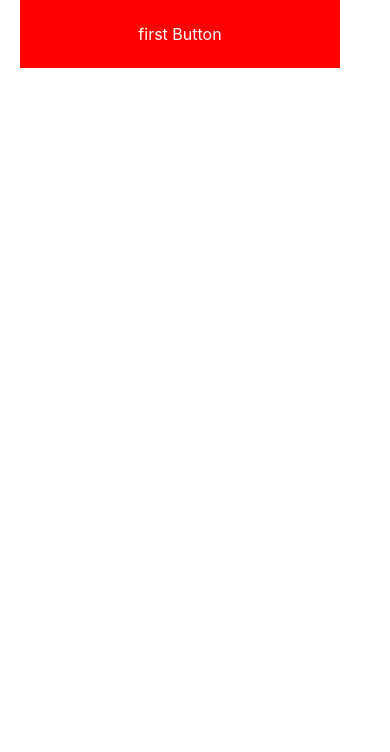
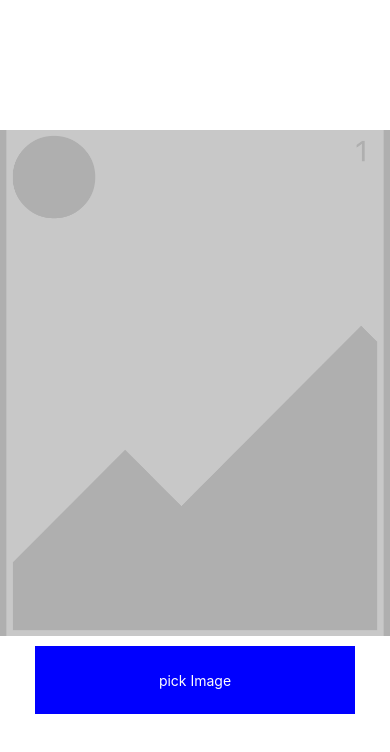
Before and after one commit to Mosspipat/react-native-expo, a React Native app: screen / in a window 390 px wide. Shown: the top 752 px of the page. Built offline with nearby package versions, Linux system fonts and the light colour scheme.

Commit message:
[feature]:press to select image from deive

```diff
--- a/App.tsx
+++ b/App.tsx
@@ -1,11 +1,32 @@
-import { StyleSheet, View, Pressable, Text } from "react-native";
-import MyButtonNative from "./components/MyButtonNative/MyButtonNative";
+import { Pressable, StyleSheet, Text, View } from "react-native";
+import MyButtonNative from "./component/MyButtonNative/MyButtonNative";
+import { UseImagePicker } from "./hook/UseImagePicker/UseImagePicker";
+import { useState } from "react";
+import ButtonSelectImage from "./component/ButtonSelectImage/ButtonSelectImage";
+import { ImageViewer } from "./component/ImageViewer";
+import imagePlaceHolder from "./assets/images/placeholder.png";
 
 export default function App({ label }) {
+  const { pickImageAsync, selectedImage } = UseImagePicker();
+
+  const PickImage = async () => {
+    const result = await pickImageAsync();
+  };
   return (
-    <>
-      <MyButtonNative label="first Button" />
-    </>
+    <View
+      style={{
+        height: "100%",
+        justifyContent: "center",
+        alignItems: "center",
+        gap: 10,
+      }}
+    >
+      <ImageViewer
+        placeholderImageSource={imagePlaceHolder}
+        selectedImage={selectedImage}
+      />
+      <ButtonSelectImage label={"pick Image"} onPress={PickImage} />
+    </View>
   );
 }
 
--- a/components/MyButtonNative/MyButtonNative.tsx
+++ b/component/ButtonSelectImage/ButtonSelectImage.tsx
@@ -1,15 +1,10 @@
-import { Pressable, StyleSheet, Text, View } from "react-native";
+import { Pressable, Text, View, StyleSheet } from "react-native";
 
-export default function MyButtonNative({ label }) {
+export default function ButtonSelectImage({ label, onPress }) {
   return (
-    <View style={styles.buttonContainer}>
-      <Pressable
-        style={styles.button}
-        onPress={() => alert("You pressed a button.")}
-      >
-        <Text style={styles.buttonLabel}>{label}</Text>
-      </Pressable>
-    </View>
+    <Pressable style={styles.buttonContainer} onPress={onPress}>
+      <Text style={{ color: "white" }}>{label}</Text>
+    </Pressable>
   );
 }
 
@@ -21,7 +16,7 @@ const styles = StyleSheet.create({
     alignItems: "center",
     justifyContent: "center",
     padding: 3,
-    backgroundColor: "red",
+    backgroundColor: "blue",
   },
   button: {
     borderRadius: 10,
--- /dev/null
+++ b/component/ImageViewer/ImageViewer.tsx
@@ -0,0 +1,15 @@
+import { Image } from "react-native";
+
+export default function ImageViewer({ placeholderImageSource, selectedImage }) {
+  const imageSource = selectedImage
+    ? { uri: selectedImage }
+    : placeholderImageSource;
+
+  return (
+    <Image
+      style={{ width: "100%", height: "60%" }}
+      source={imageSource}
+      //   style={styles.image}
+    />
+  );
+}
--- /dev/null
+++ b/component/ImageViewer/index.ts
@@ -0,0 +1 @@
+export { default as ImageViewer } from "./ImageViewer";
--- /dev/null
+++ b/component/MyButtonNative/MyButtonNative.tsx
@@ -0,0 +1,38 @@
+import { Pressable, StyleSheet, Text, View } from "react-native";
+
+export default function MyButtonNative({ label }) {
+  return (
+    <View style={styles.buttonContainer}>
+      <Pressable onPress={() => alert("You pressed a button.")}>
+        <Text>{label}</Text>
+      </Pressable>
+    </View>
+  );
+}
+
+const styles = StyleSheet.create({
+  buttonContainer: {
+    width: 320,
+    height: 68,
+    marginHorizontal: 20,
+    alignItems: "center",
+    justifyContent: "center",
+    padding: 3,
+    backgroundColor: "red",
+  },
+  button: {
+    borderRadius: 10,
+    width: "100%",
+    height: "100%",
+    alignItems: "center",
+    justifyContent: "center",
+    flexDirection: "row",
+  },
+  buttonIcon: {
+    paddingRight: 8,
+  },
+  buttonLabel: {
+    color: "#fff",
+    fontSize: 16,
+  },
+});
--- /dev/null
+++ b/hook/UseImagePicker/UseImagePicker.tsx
@@ -0,0 +1,23 @@
+// ...rest of the import statements remain unchanged
+import * as ImagePicker from "expo-image-picker";
+import { useState } from "react";
+
+export const UseImagePicker = () => {
+  const [selectedImage, setSelectedImage] = useState(null);
+  const pickImageAsync = async () => {
+    let result = await ImagePicker.launchImageLibraryAsync({
+      allowsEditing: true,
+      quality: 1,
+    });
+
+    if (!result.canceled) {
+      setSelectedImage(result.assets[0].uri);
+    } else {
+      alert("You did not select any image.");
+    }
+  };
+
+  return { pickImageAsync, selectedImage };
+
+  // ...rest of the code remains same
+};
--- /dev/null
+++ b/hook/UseImagePicker/index.ts
@@ -0,0 +1 @@
+export { MyImagePicker  } from './UseImagePicker'
--- a/package.json
+++ b/package.json
@@ -11,6 +11,7 @@
   "dependencies": {
     "@types/react": "~18.2.45",
     "expo": "~50.0.13",
+    "expo-image-picker": "^14.7.1",
     "expo-status-bar": "~1.11.1",
     "react": "18.2.0",
     "react-native": "0.73.5",
```
Also changed, not shown: assets/images/placeholder.png (added), 1 other file (tests, documents, lock files or other folders).
